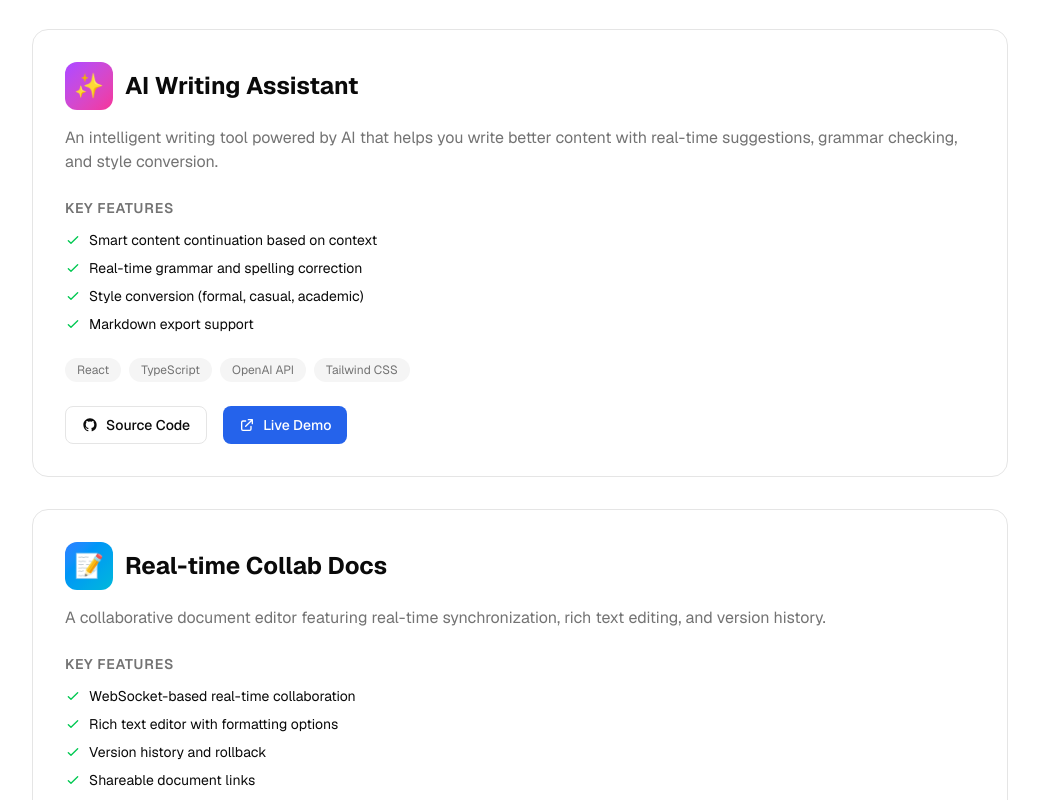
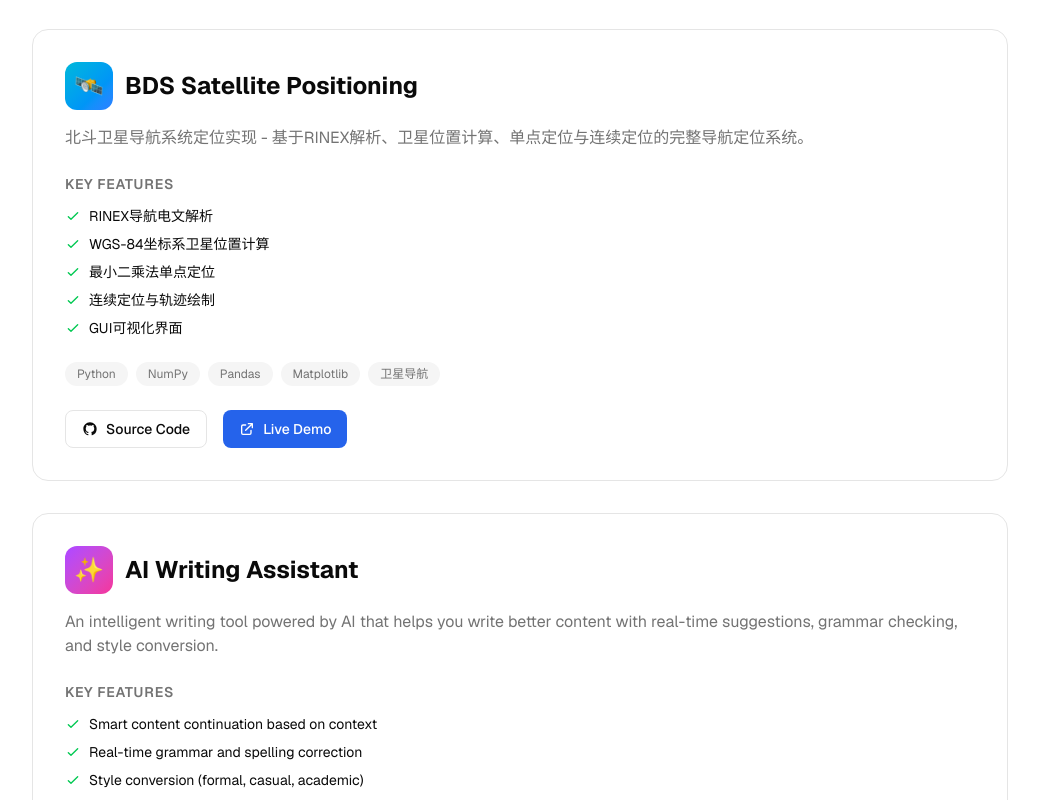
Before and after one commit to zhenxun00/portfolio-blog, a Next.js app: page /projects in a window 1280 px wide. Shown: the part 260-1060 px from the top of the page, without its empty margins (120-1159 px from the left). Built offline with nearby package versions, Linux system fonts and the light colour scheme.

Commit message:
feat: add BDS Satellite Positioning project
- Added BDS Positioning to featured projects
- Added full project details on projects page

```diff
--- a/src/app/page.tsx
+++ b/src/app/page.tsx
@@ -3,6 +3,13 @@
 import Link from "next/link";
 
 const featuredProjects = [
+  {
+    title: "BDS Satellite Positioning",
+    description: "北斗卫星导航系统定位 - RINEX解析、卫星位置计算、单点定位与连续定位。",
+    tags: ["Python", "卫星导航", "NumPy"],
+    href: "/projects",
+    icon: "🛰️",
+  },
   {
     title: "AI Writing Assistant",
     description: "Smart writing tool powered by OpenAI with real-time suggestions and style conversion.",
@@ -16,13 +23,6 @@ const featuredProjects = [
     tags: ["React", "D3.js", "GitHub API"],
     href: "/projects",
     icon: "📊",
-  },
-  {
-    title: "Collab Docs",
-    description: "Real-time collaborative document editor with WebSocket synchronization.",
-    tags: ["Next.js", "Socket.io", "Slate.js"],
-    href: "/projects",
-    icon: "📝",
   },
 ];
 
--- a/src/app/projects/page.tsx
+++ b/src/app/projects/page.tsx
@@ -1,6 +1,23 @@
 "use client";
 
 const projects = [
+  {
+    id: "bds-positioning",
+    title: "BDS Satellite Positioning",
+    description: "北斗卫星导航系统定位实现 - 基于RINEX解析、卫星位置计算、单点定位与连续定位的完整导航定位系统。",
+    features: [
+      "RINEX导航电文解析",
+      "WGS-84坐标系卫星位置计算",
+      "最小二乘法单点定位",
+      "连续定位与轨迹绘制",
+      "GUI可视化界面",
+    ],
+    tags: ["Python", "NumPy", "Pandas", "Matplotlib", "卫星导航"],
+    github: "https://github.com/zhenxun00/BDS-Positioning",
+    demo: "#",
+    icon: "🛰️",
+    color: "from-cyan-500 to-blue-500",
+  },
   {
     id: "ai-writing",
     title: "AI Writing Assistant",
```
